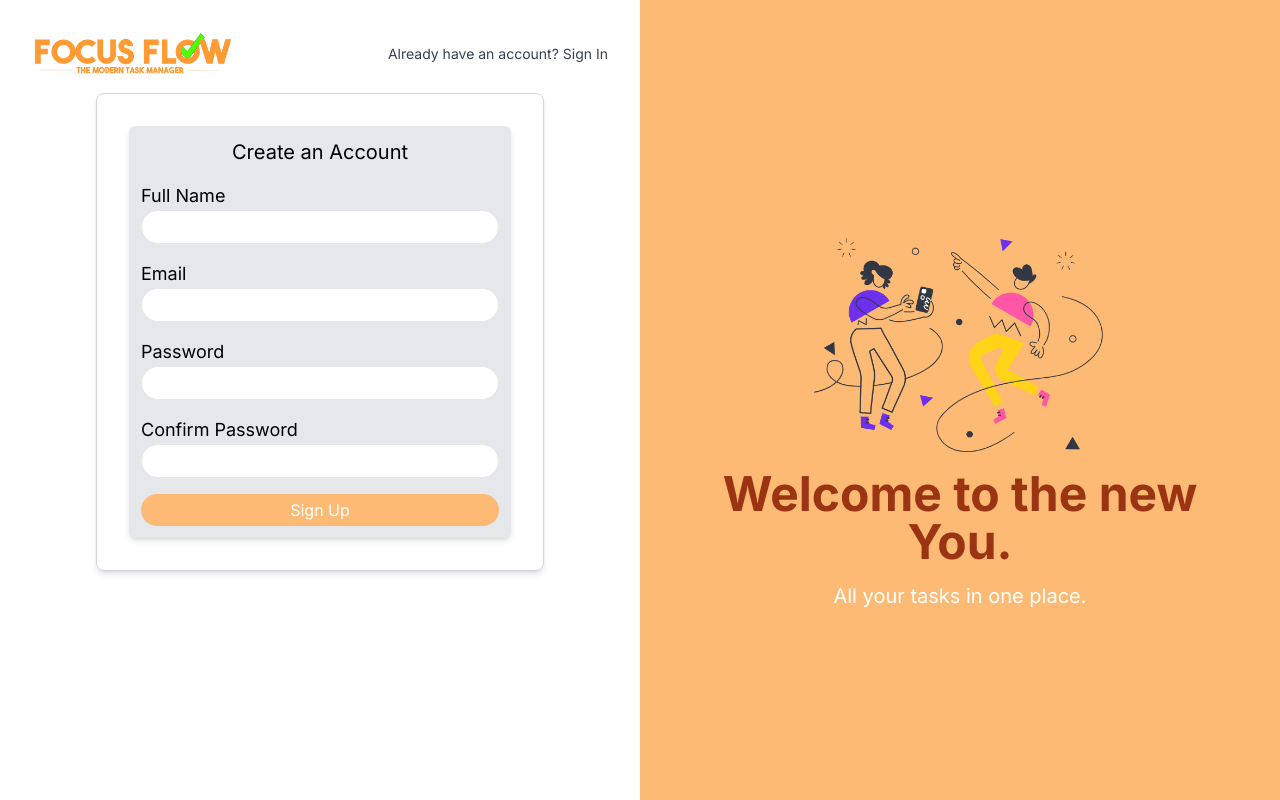
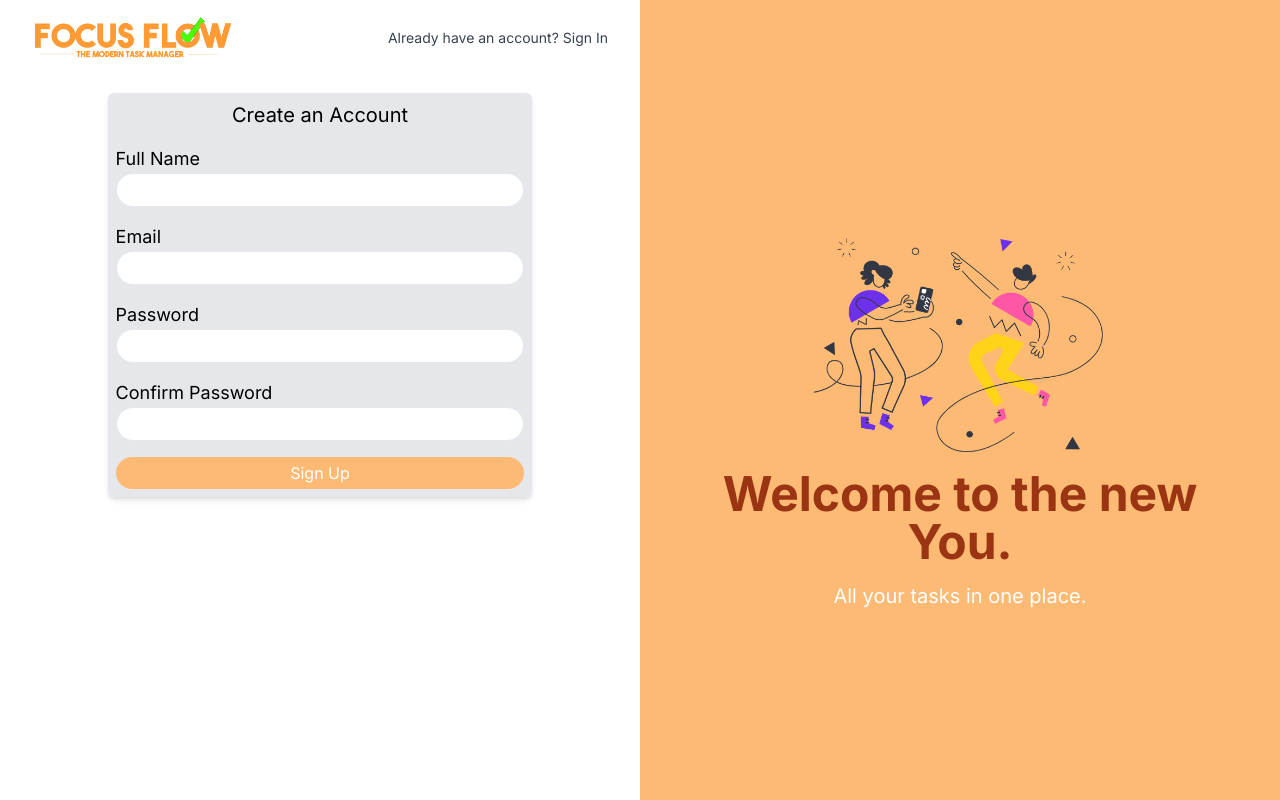
Before and after one commit to colintle/FocusFlow, a Next.js app in the folder focus-flow/: page / in a window 1280 px wide. Built offline with nearby package versions, Linux system fonts and the light colour scheme.

Commit message:
Worked on sign up

```diff
--- a/focus-flow/src/app/components/SignUp.tsx
+++ b/focus-flow/src/app/components/SignUp.tsx
@@ -18,7 +18,7 @@ function SignUp() {
     };
 
     return (
-        <div className="bg-gray-200 p-3 rounded-md shadow-md max-w-md mx-auto">
+        <div className="bg-gray-200 p-2 rounded-md shadow-md max-w-md mx-auto">
             <div className="text-xl text-center mb-4">Create an Account</div>
             <div className="space-y-4">
                 <div>
@@ -53,7 +53,7 @@ function SignUp() {
                     {password && (
                         <button
                             onClick={() => setShowPassword(!showPassword)}
-                            className="absolute top-1/2 right-4 -translate-y-1/2 text-blue-500"
+                            className="absolute top-1/2 right-4 text-blue-500"
                         >
                             {showPassword ? 'Hide' : 'Show'}
                         </button>
@@ -71,7 +71,7 @@ function SignUp() {
                     {confirmPassword && (
                         <button
                             onClick={() => setShowConfirmPassword(!showConfirmPassword)}
-                            className="absolute top-1/2 right-4 -translate-y-1/2 text-blue-500"
+                            className="absolute top-1/2 right-4 text-blue-500"
                         >
                             {showConfirmPassword ? 'Hide' : 'Show'}
                         </button>
--- a/focus-flow/src/app/page.tsx
+++ b/focus-flow/src/app/page.tsx
@@ -13,8 +13,8 @@ export default function Home() {
 
   return (
     <div className="flex flex-col md:flex-row h-screen">
-      <div className="w-full md:w-1/2 flex flex-col">
-        <div className="p-8">
+      <div className="w-full md:w-1/2 flex flex-col py-4">
+        <div className="px-8">
           <div className="flex justify-between items-center">
             <Link href="/" passHref>
                 <Image src={logo} alt="Focus Flow Logo" width={200} height={50} />
@@ -24,7 +24,7 @@ export default function Home() {
               {isLoginActive ? "Don't have an account? Sign Up" : "Already have an account? Sign In"}
             </p>
           </div>
-          <div className="flex flex-col items-center justify-center border border-gray-300 p-8 my-4 rounded-lg shadow-md mx-auto max-w-md w-full">
+          <div className="flex flex-col items-center justify-center my-8 rounded-lg mx-auto max-w-xl w-full">
             {isLoginActive ? <Login /> : <SignUp />}
           </div>
         </div>
```
